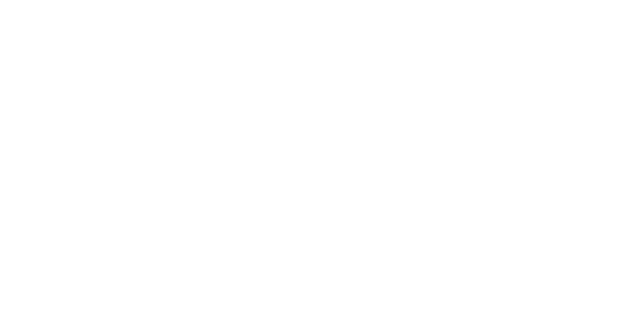
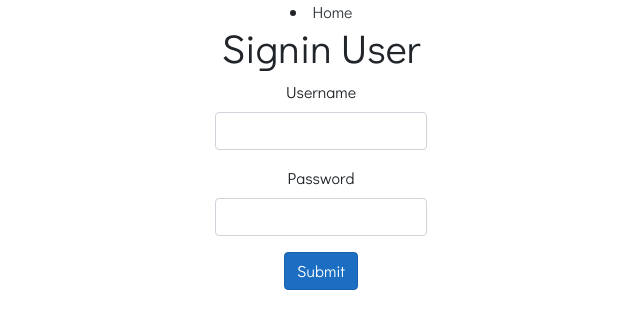
Before and after one commit to vctrprime/unfield, a React (Create React App) app in the folder StadiumEngine/StadiumEngine.WebUI/ClientApp/: page /lk/sign-in in a window 1280 px wide. Before the commit this address had no page. Shown: the top 328 px of the page, without its empty margins (319-959 px from the left). Built offline with nearby package versions, Linux system fonts and the light colour scheme.

Commit message:
protected routes

```diff
--- a/StadiumEngine/StadiumEngine.WebUI/ClientApp/src/App.js
+++ b/StadiumEngine/StadiumEngine.WebUI/ClientApp/src/App.js
@@ -7,6 +7,8 @@ import {Layout as LkLayout} from "./components/lk/Layout";
 import {Actives} from "./components/lk/actives/Actives";
 import {Schedule} from "./components/lk/schedule/Schedule";
 import {Main} from "./components/lk/Main";
+import {SignIn} from "./components/lk/auth/SignIn";
+import ProtectedRoute from "./components/common/ProtectedRoute";
 
 
 export default class App extends Component {
@@ -21,7 +23,8 @@ export default class App extends Component {
       <Layout>
           <Routes>
               <Route path="/" element={<Home/>} />
-              <Route path="/lk" element={<LkLayout />}>
+              <Route path="/lk/sign-in" element={<SignIn />} />
+              <Route path="/lk" element={<ProtectedRoute component={LkLayout}  />}>
                   <Route path="" element={<Main />} />
                   <Route path="actives" element={<Actives />} />
                   <Route path="schedule" element={<Schedule />} />
--- /dev/null
+++ b/StadiumEngine/StadiumEngine.WebUI/ClientApp/src/components/common/ProtectedRoute.js
@@ -0,0 +1,12 @@
+import React from "react";
+import { Navigate, Route } from "react-router-dom";
+
+function ProtectedRoute({ component: Component, ...restOfProps }) {
+    const isAuthenticated = localStorage.getItem("isAuthenticated");
+    console.log("this", isAuthenticated);
+
+    return isAuthenticated ? <Component {...restOfProps}/> : <Navigate to="/lk/sign-in" />
+
+}
+
+export default ProtectedRoute;
--- /dev/null
+++ b/StadiumEngine/StadiumEngine.WebUI/ClientApp/src/components/lk/auth/SignIn.js
@@ -0,0 +1,73 @@
+import React, {useState} from 'react';
+import {Link, NavLink} from "react-router-dom";
+import {NavItem} from "reactstrap";
+
+export const SignIn = () => {
+    const [errorMessage, setErrorMessage] = useState({ value: "" });
+
+    const handleSubmit = (e) => {
+        e.preventDefault();
+
+        const { username, password } = document.forms[0];
+
+        //if username or password field is empty, return error message
+        if (username.value === "" || password.value === "") {
+            setErrorMessage((prevState) => ({
+                value: "Empty username/password field",
+            }));
+        } else if (username.value === "admin" && password.value === "123456") {
+            //Signin Success
+            localStorage.setItem("isAuthenticated", "true");
+            window.location.pathname = "/lk";
+        } else {
+            //If credentials entered is invalid
+            setErrorMessage((prevState) => ({ value: "Invalid username/password" }));
+        }
+    };
+
+    return (
+        <div className="text-center">
+            <NavItem>
+                <NavLink tag={Link} className="text-dark" to="/">Home</NavLink>
+            </NavItem>
+            <h1>Signin User</h1>
+            <form
+                style={{
+                    display: "flex",
+                    flexDirection: "column",
+                    justifyContent: "center",
+                    alignItems: "center",
+                }}
+            >
+                <div className="form-group">
+                    <label>Username</label>
+                    <input
+                        className="form-control"
+                        type="text"
+                        name="username"
+                    />
+                </div>
+
+                <div className="form-group">
+                    <label>Password</label>
+                    <input
+                        className="form-control"
+                        type="password"
+                        name="password"
+                    />
+                </div>
+                <button
+                    type="submit"
+                    className="btn btn-primary"
+                    onClick={handleSubmit}
+                >
+                    Submit
+                </button>
+
+                {errorMessage.value && (
+                    <p className="text-danger"> {errorMessage.value} </p>
+                )}
+            </form>
+        </div>
+    );
+}
```
